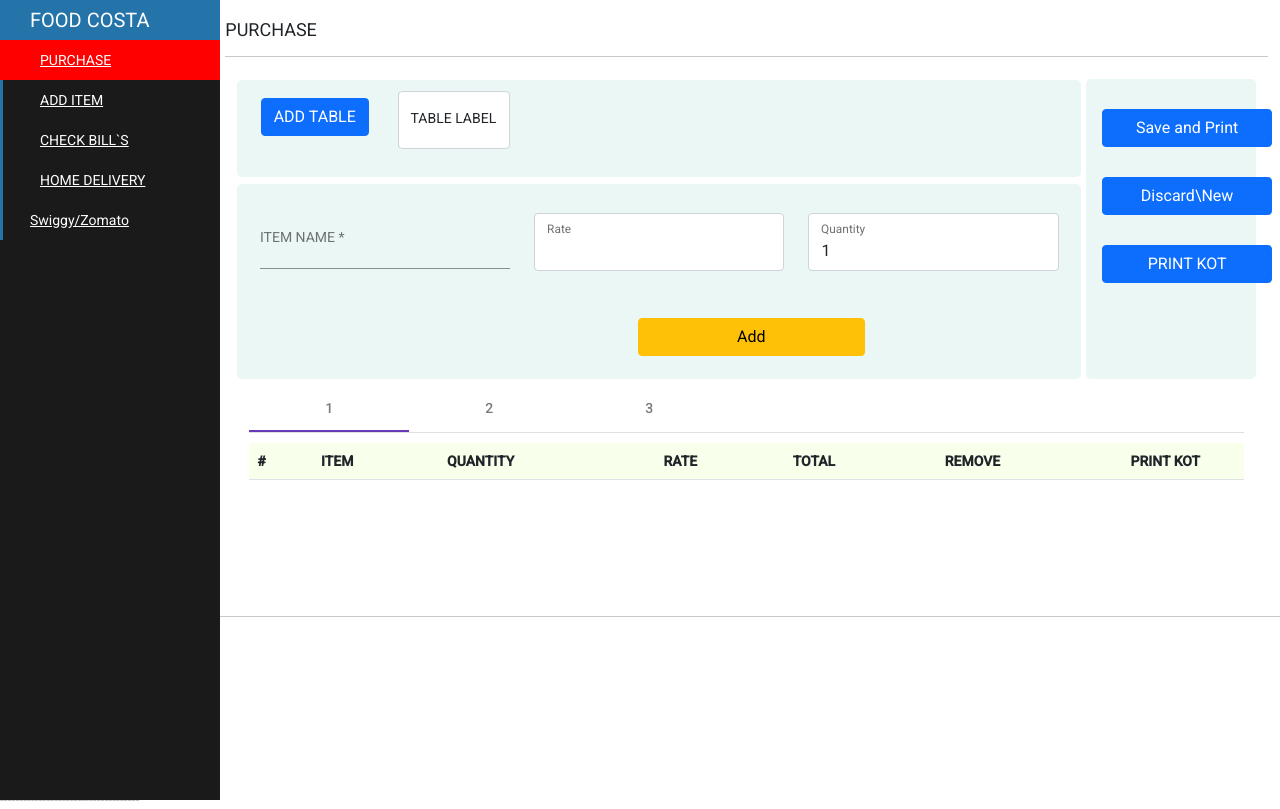
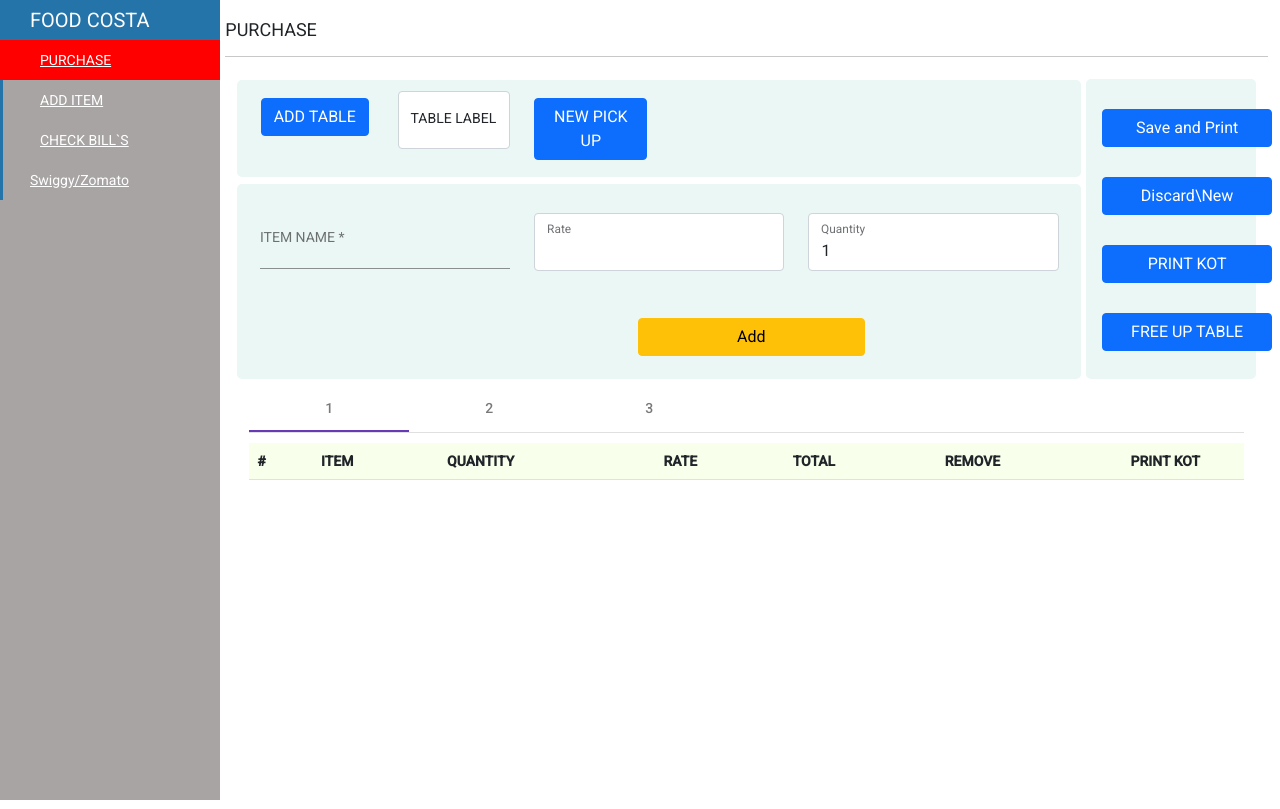
Before and after one commit to mDeepanshu/shikharShop, an Angular app: page / in a window 1280 px wide. Built offline with nearby package versions, Linux system fonts and the light colour scheme.

Commit message:
free up table pick up functionality added

```diff
--- a/src/app/app.component.ts
+++ b/src/app/app.component.ts
@@ -14,11 +14,9 @@ export class AppComponent implements OnInit {
   ngOnInit() {
     this.mainService.toPrintKot.subscribe((value) => {
       this.toPrintKot = value;
-      console.log(this.toPrintKot);
     });
     this.mainService.toPrintBill.subscribe((value) => {
       this.toPrintBill = value;
-      console.log(this.toPrintKot);
     });
   }
 }
--- a/src/app/confirm-component/confirm-component.component.html
+++ b/src/app/confirm-component/confirm-component.component.html
@@ -9,7 +9,7 @@
           class="form-check-input"
           type="radio"
           name="inlineRadioOptions"
-          id="inlineRadio1"
+          (change)="radioChange('percent')"
           value="option1"
         />
         <label class="form-check-label" for="inlineRadio1">PERCENT</label>
@@ -19,14 +19,19 @@
           class="form-check-input"
           type="radio"
           name="inlineRadioOptions"
-          id="inlineRadio2"
+          (change)="radioChange('flat')"
           value="option2"
         />
         <label class="form-check-label" for="inlineRadio2">FLAT</label>
       </div>
     </div>
     <div class="col">
-      <input type="number" class="form-control" />
+      <input
+        type="number"
+        (input)="onValInp(finalAmount.value)"
+        #finalAmount
+        class="form-control"
+      />
     </div>
   </div>
   <div class="row marTop">
--- a/src/app/confirm-component/confirm-component.component.ts
+++ b/src/app/confirm-component/confirm-component.component.ts
@@ -10,11 +10,24 @@ export class ConfirmComponentComponent implements OnInit {
     public dialogRef: MatDialogRef<ConfirmComponentComponent>,
     @Inject(MAT_DIALOG_DATA) public data: any
   ) {}
+  radioValue;
+  initAmount;
   ngOnInit() {
     console.log(this.data);
+    this.initAmount = this.data.amount;
   }
   onNoClick(): void {
     console.log(this.data);
     this.dialogRef.close();
   }
+  radioChange(val) {
+    this.radioValue = val;
+  }
+  onValInp(val) {
+    if (this.radioValue == 'flat') {
+      this.data.amount = this.initAmount - val;
+    } else if (this.radioValue == 'percent') {
+      this.data.amount = this.initAmount - (val / 100) * this.initAmount;
+    }
+  }
 }
--- a/src/app/purchase/purchase.component.html
+++ b/src/app/purchase/purchase.component.html
@@ -25,6 +25,15 @@
             />
             <label for="floatingInput">TABLE LABEL</label>
           </div>
+        </div>
+        <div class="col col-lg-2">
+          <button
+          class="btn btn-primary"
+          (click)="newPickup()"
+          style="margin-top: 7px"
+        >
+          NEW PICK UP
+        </button>
         </div>
       </div>
       <div class="row constantForm">
@@ -139,6 +148,15 @@
           PRINT KOT
         </button>
       </div>
+      <div class="row">
+        <button
+          type="button"
+          (click)="removeTab()"
+          class="btn btn-primary sideButtons"
+        >
+          FREE UP TABLE
+        </button>
+      </div>
       <div class="row" style="margin-top: 3mm" hidden>
         <div class="col">
           <label class="form-label">Total Expense</label>
--- a/src/app/purchase/purchase.component.ts
+++ b/src/app/purchase/purchase.component.ts
@@ -35,6 +35,7 @@ export class PurchaseComponent implements OnInit {
   public purchaseDetail: Purchase;
   itemOptions: any[] = [];
   arraySqr: any[][] = [[], [], []];
+  pickUp=0
   // tableArr: PurchaseTable[] = [];
   solar: boolean = true;
   tabs = ['1', '2', '3'];
@@ -138,8 +139,10 @@ export class PurchaseComponent implements OnInit {
 
     // }
   }
-  removeTab(index) {
-    this.tabs.splice(index, 1);
+  removeTab() {
+    // if (this.selected.value>1) {
+      this.tabs.splice(this.selected.value, 1);
+    // }
   }
   changeTabName(name) {
     this.tabs[this.tabs.length - 1] = name;
@@ -163,4 +166,11 @@ export class PurchaseComponent implements OnInit {
       this.mainService.toPrintBill.next(true);
     }, 2000);
   }
+  newPickup(){
+    this.tabs.push('PICK UP'+`${this.pickUp + 1}`);
+    this.arraySqr.push([]);
+    this.selected.setValue(this.tabs.length - 1);
+    this.tableLabel.nativeElement.focus();
+    this.pickUp++
+  }
 }
--- a/src/app/side-bar/side-bar.component.css
+++ b/src/app/side-bar/side-bar.component.css
@@ -5,7 +5,7 @@
   left: 0;
   overflow-x: hidden;
   overflow-y: auto;
-  background: #1a1a1a;
+  background: #a8a4a4;
   color: #fff;
 }
 
--- a/src/app/side-bar/side-bar.component.ts
+++ b/src/app/side-bar/side-bar.component.ts
@@ -20,8 +20,8 @@ export class SideBarComponent implements OnInit {
   onElement = 0;
   @ViewChild('aForm') aForm: ElementRef | undefined;
   constructor(private _snackBar: MatSnackBar, private router: Router) {}
-  routesArray = ['', 'additem', 'checkBills', 'homeDelivery'];
-  capital = ['PURCHASE', 'ADD ITEM', 'CHECK BILL`S', 'HOME DELIVERY'];
+  routesArray = ['', 'additem', 'checkBills'];
+  capital = ['PURCHASE', 'ADD ITEM', 'CHECK BILL`S'];
   ngOnInit() {
     const d = new Date();
     d.setMonth(11);
--- a/src/styles.css
+++ b/src/styles.css
@@ -32,12 +32,12 @@ input::-webkit-inner-spin-button {
   margin-top: 20px;
   font-size: large;
 }
-/* app-print-page {
+app-print-page {
   display: none;
 }
 app-print-kot {
   display: none;
-} */
+}
 
 @media print {
   app-print-page {
```
